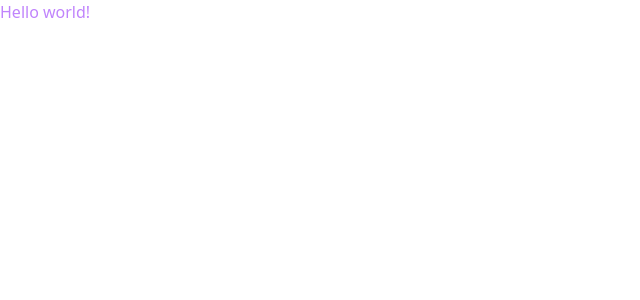
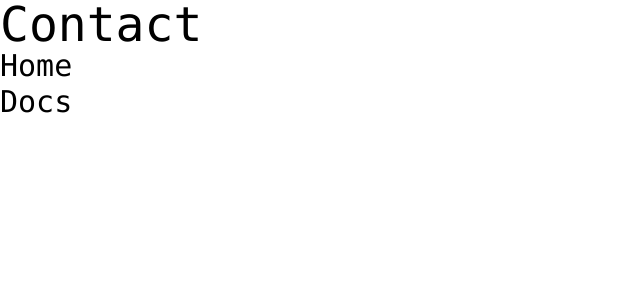
Before and after one commit to Maghish/react-firebase-template, a React (Vite) app: page /contact in a window 1280 px wide. Shown: the top 300 px of the page, without its empty margins (0-640 px from the left). Built offline with nearby package versions, Linux system fonts and the light colour scheme.

Commit message:
Added react-router-dom and pages

```diff
--- a/package.json
+++ b/package.json
@@ -11,7 +11,8 @@
   },
   "dependencies": {
     "react": "^18.2.0",
-    "react-dom": "^18.2.0"
+    "react-dom": "^18.2.0",
+    "react-router-dom": "^6.22.0"
   },
   "devDependencies": {
     "@types/react": "^18.2.55",
--- a/src/App.jsx
+++ b/src/App.jsx
@@ -1,9 +1,36 @@
-import './css/index.css';
+import './css/index.css'
+import { useRoutes } from 'react-router-dom';
+
+import Home from './pages/Home'
+import Contact from './pages/Contact';
+import Docs from './pages/Docs';
 
 function App() {
+    let routes = useRoutes([
+        {
+            path: '/',
+            children: [
+                {
+                    index: true,
+                    element: <Home />
+                },
+                {
+                    path: '/contact',
+                    element: <Contact />
+                },
+                {
+                    path: '/docs',
+                    element: <Docs />
+                }
+            ]
+        }
+    ])
+
     return (
         <>
-            <p className='text-purple-400'>Hello world!</p>
+            <div className='w-full min-h-screen'>
+                {routes}
+            </div>
         </>
     )
 }
--- a/src/main.jsx
+++ b/src/main.jsx
@@ -1,9 +1,12 @@
-import React from 'react';
-import ReactDOM from 'react-dom/client';
-import App from './App.jsx';
+import React from 'react'
+import ReactDOM from 'react-dom/client'
+import App from './App.jsx'
+import { BrowserRouter } from 'react-router-dom'
 
 ReactDOM.createRoot(document.getElementById('root')).render(
     <React.StrictMode>
-        <App />
+        <BrowserRouter>
+            <App />
+        </BrowserRouter>
     </React.StrictMode>,
 )
--- /dev/null
+++ b/src/pages/Contact.jsx
@@ -0,0 +1,13 @@
+import { Link } from "react-router-dom"
+
+function Contact() {
+    return (
+        <>
+            <p className='font-mono text-black text-5xl'>Contact</p>
+            <p className='font-mono text-black text-3xl'><Link to='/'>Home</Link></p>
+            <p className='font-mono text-black text-3xl'><Link to='/docs'>Docs</Link></p>
+        </>
+    )
+}
+
+export default Contact
--- /dev/null
+++ b/src/pages/Docs.jsx
@@ -0,0 +1,13 @@
+import { Link } from "react-router-dom"
+
+function Docs() {
+    return (
+        <>
+            <p className='font-mono text-black text-5xl'>Docs</p>
+            <p className='font-mono text-black text-3xl'><Link to='/'>Home</Link></p>
+            <p className='font-mono text-black text-3xl'><Link to='/contact'>Contact</Link></p>
+        </>
+    )
+}
+
+export default Docs
--- /dev/null
+++ b/src/pages/Home.jsx
@@ -0,0 +1,13 @@
+import { Link } from "react-router-dom"
+
+function Home() {
+    return (
+        <>
+            <p className='font-mono text-black text-5xl'>Home</p>
+            <p className='font-mono text-black text-3xl'><Link to="/contact">Contact</Link></p>
+            <p className='font-mono text-black text-3xl'><Link to="/docs">Docs</Link></p>
+        </>
+    )
+}
+
+export default Home
```
Also changed, not shown: 1 other file (tests, documents, lock files or other folders).
